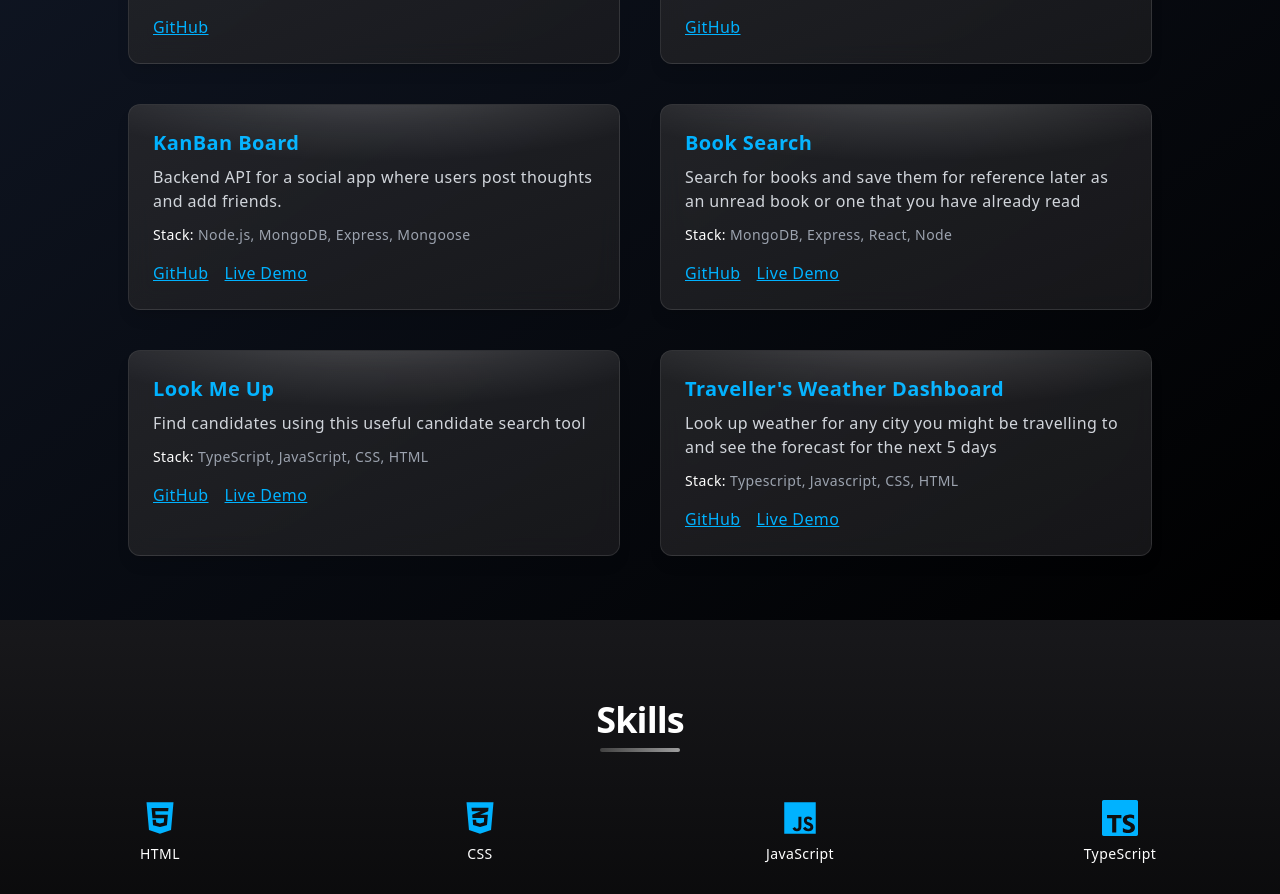
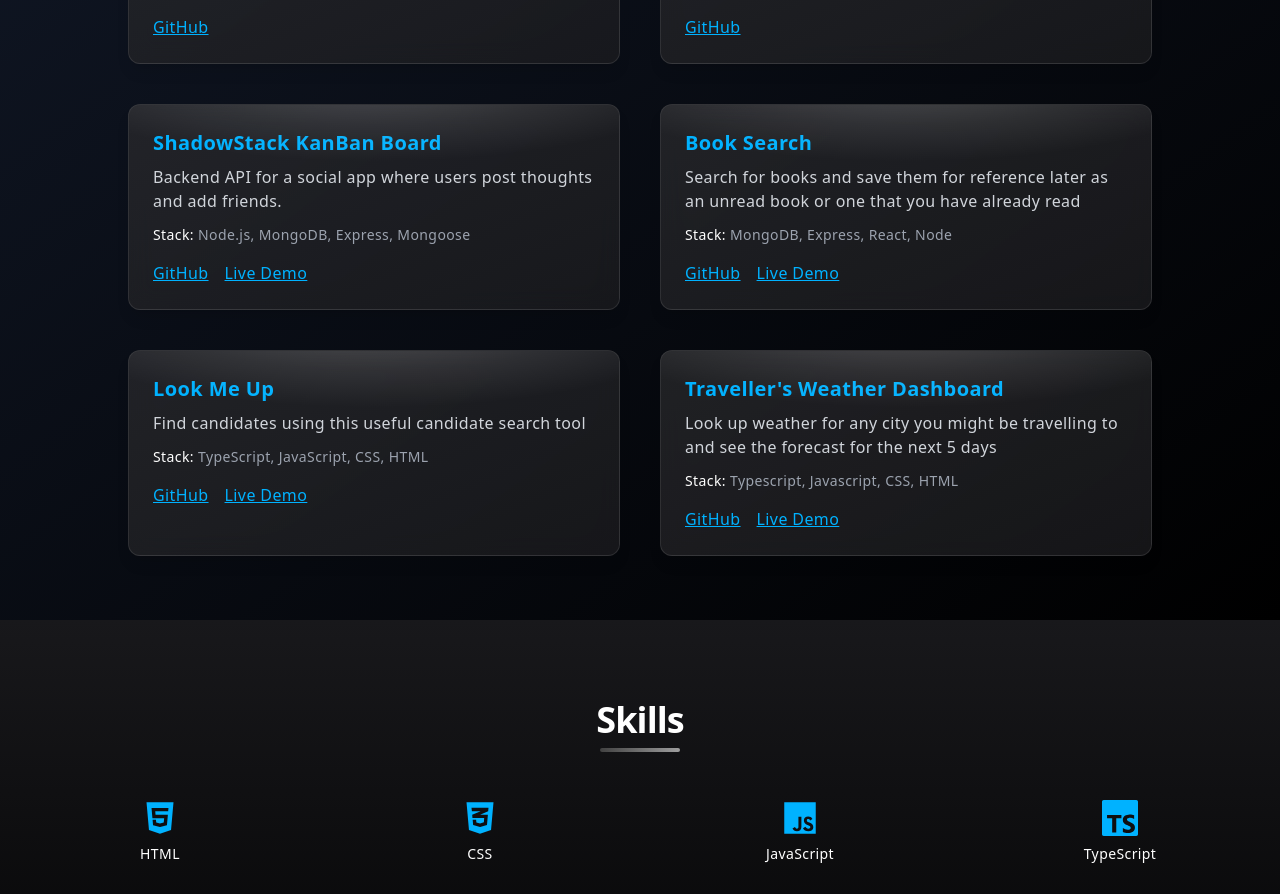
Before and after one commit to Ajthompson88/shadowStack, a React (Vite) app: page / in a window 1280 px wide. Shown: the part 1360-2254 px from the top of the page. Built offline with nearby package versions, Linux system fonts and the light colour scheme.

Commit message:
updated project name on porjectData.js

```diff
--- a/src/data/projectData.js
+++ b/src/data/projectData.js
@@ -23,7 +23,7 @@ const projects = [
   },
   {
     id: 3,
-    title: "KanBan Board",
+    title: "ShadowStack KanBan Board",
     description:
       "Backend API for a social app where users post thoughts and add friends.",
     tech: ["Node.js", "MongoDB", "Express", "Mongoose"],
```
